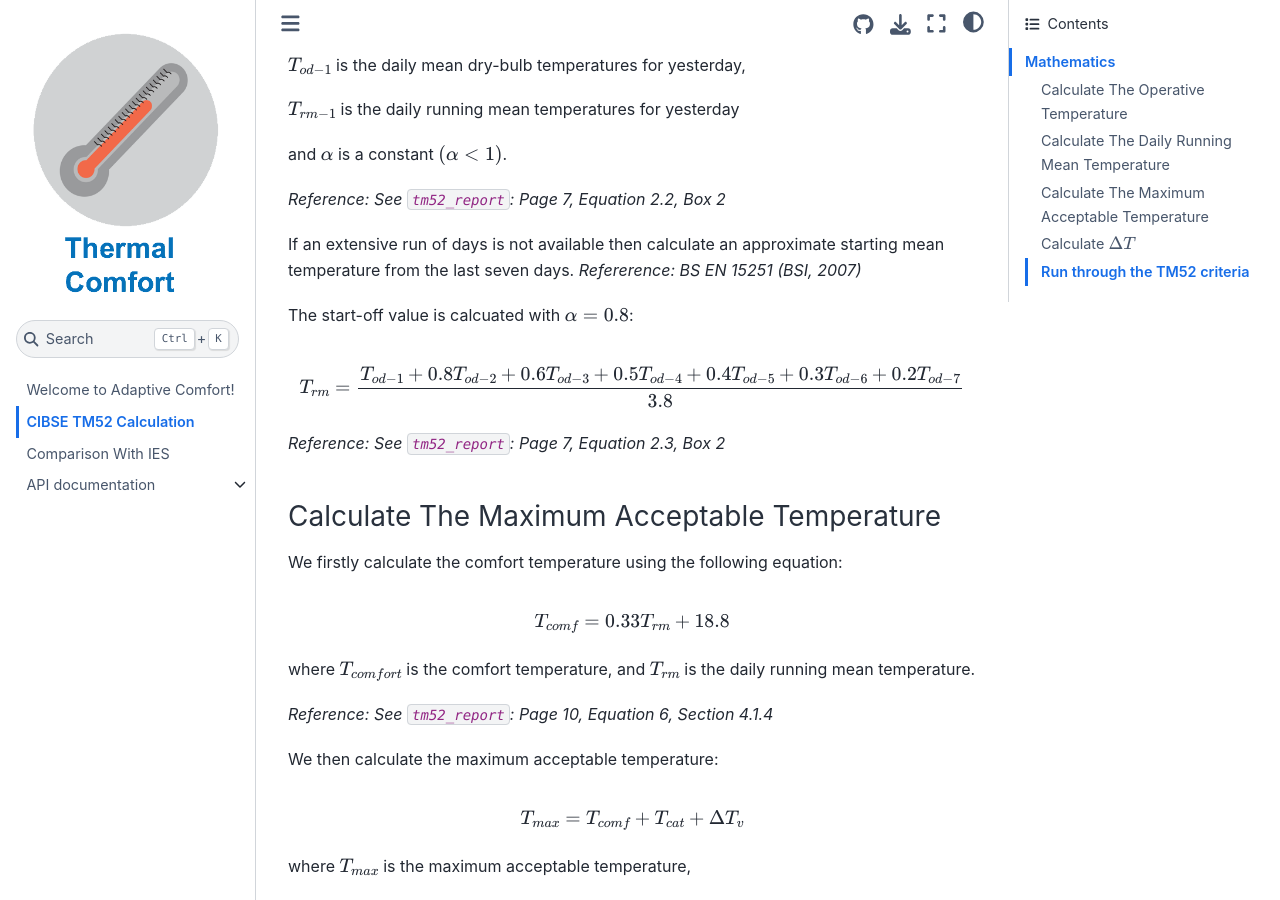
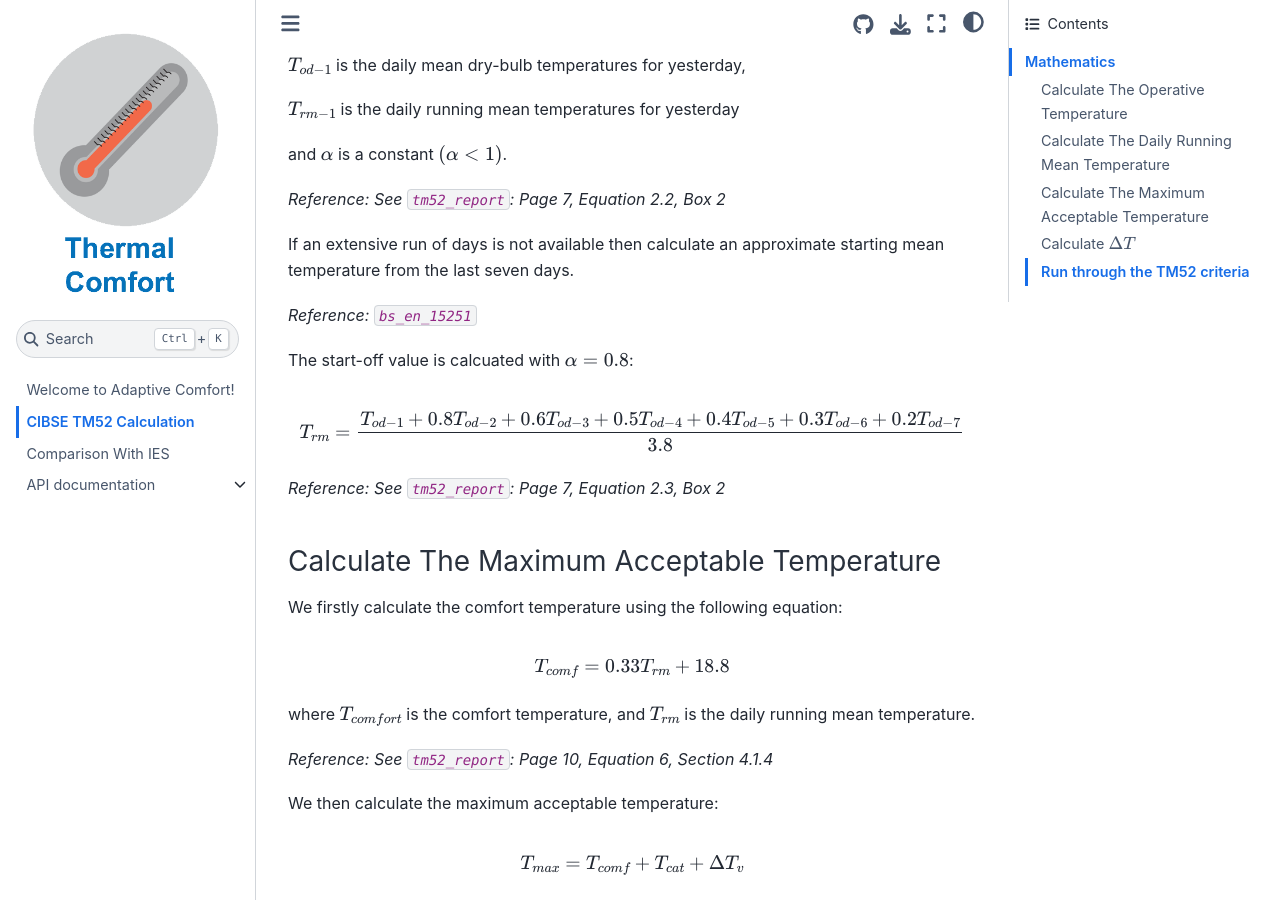
Before and after one commit to maxfordham/adaptive-comfort, a Jupyter Book: the page built from docs/calculation.md, in a window 1280 px wide and 900 px high, scrolled down 857 px. Built offline with Jupyter Book 1.0.4 settings and Sphinx 7.4.7 and the Sphinx Book theme 1.1.4, drawn with Linux system fonts in a browser that asks for light colours; pages that are not in the unit, such as notebooks, are missing from menus; cross-references to code outside the pages are shown as plain code; part of the change alters nothing that is shown.

```diff
--- a/docs/calculation.md
+++ b/docs/calculation.md
@@ -35,7 +35,9 @@ and $\alpha$ is a constant $( \alpha < 1 )$.
 
 *Reference: See {cite}`tm52_report`: Page 7, Equation 2.2, Box 2*
 
-If an extensive run of days is not available then calculate an approximate starting mean temperature from the last seven days. *Refererence: BS EN 15251 (BSI, 2007)*
+If an extensive run of days is not available then calculate an approximate starting mean temperature from the last seven days.
+
+*Reference: {cite}`bs_en_15251`*
 
 The start-off value is calcuated with $\alpha = 0.8$:
 
--- a/docs/conf.py
+++ b/docs/conf.py
@@ -24,7 +24,7 @@ html_favicon = 'logo.ico'
 html_logo = 'logo.png'
 html_sourcelink_suffix = ''
 html_theme = 'sphinx_book_theme'
-html_theme_options = {'search_bar_text': 'Search this book...', 'launch_buttons': {'notebook_interface': 'classic', 'binderhub_url': 'https://mybinder.org', 'jupyterhub_url': '', 'thebe': False, 'colab_url': ''}, 'path_to_docs': 'docs', 'repository_url': 'https://github.com/jgunstone/ipyautoui', 'repository_branch': 'master', 'google_analytics_id': '', 'extra_navbar': 'Powered by <a href="https://jupyterbook.org">Jupyter Book</a>', 'extra_footer': '', 'home_page_in_toc': True, 'use_repository_button': True, 'use_edit_page_button': False, 'use_issues_button': True}
+html_theme_options = {'search_bar_text': 'Search this book...', 'launch_buttons': {'notebook_interface': 'classic', 'binderhub_url': 'https://mybinder.org', 'jupyterhub_url': '', 'thebe': False, 'colab_url': ''}, 'path_to_docs': 'docs', 'repository_url': 'https://github.com/ollyhensby/adaptive_comfort', 'repository_branch': 'master', 'google_analytics_id': '', 'extra_navbar': 'Powered by <a href="https://jupyterbook.org">Jupyter Book</a>', 'extra_footer': '', 'home_page_in_toc': True, 'use_repository_button': True, 'use_edit_page_button': False, 'use_issues_button': True}
 html_title = 'Adaptive Comfort'
 jupyter_cache = ''
 jupyter_execute_notebooks = 'auto'
--- a/docs/references.bib
+++ b/docs/references.bib
@@ -15,3 +15,11 @@
 	year        = 2017,
 	month       = jul
 }
+
+@techreport{bs_en_15251,
+	title       = "{BS} {EN} {15251} - {Indoor} environmental input parameters for design and assessment of energy performance of buildings addressing indoor air quality, thermal environment, lighting and acoustics",
+	author      = "BSi",
+	institution = "British Standards Institution",
+	address     = "London, U.K.",
+	year        = 2007,
+}
```
Also changed, not shown: docs/tests.ipynb.
